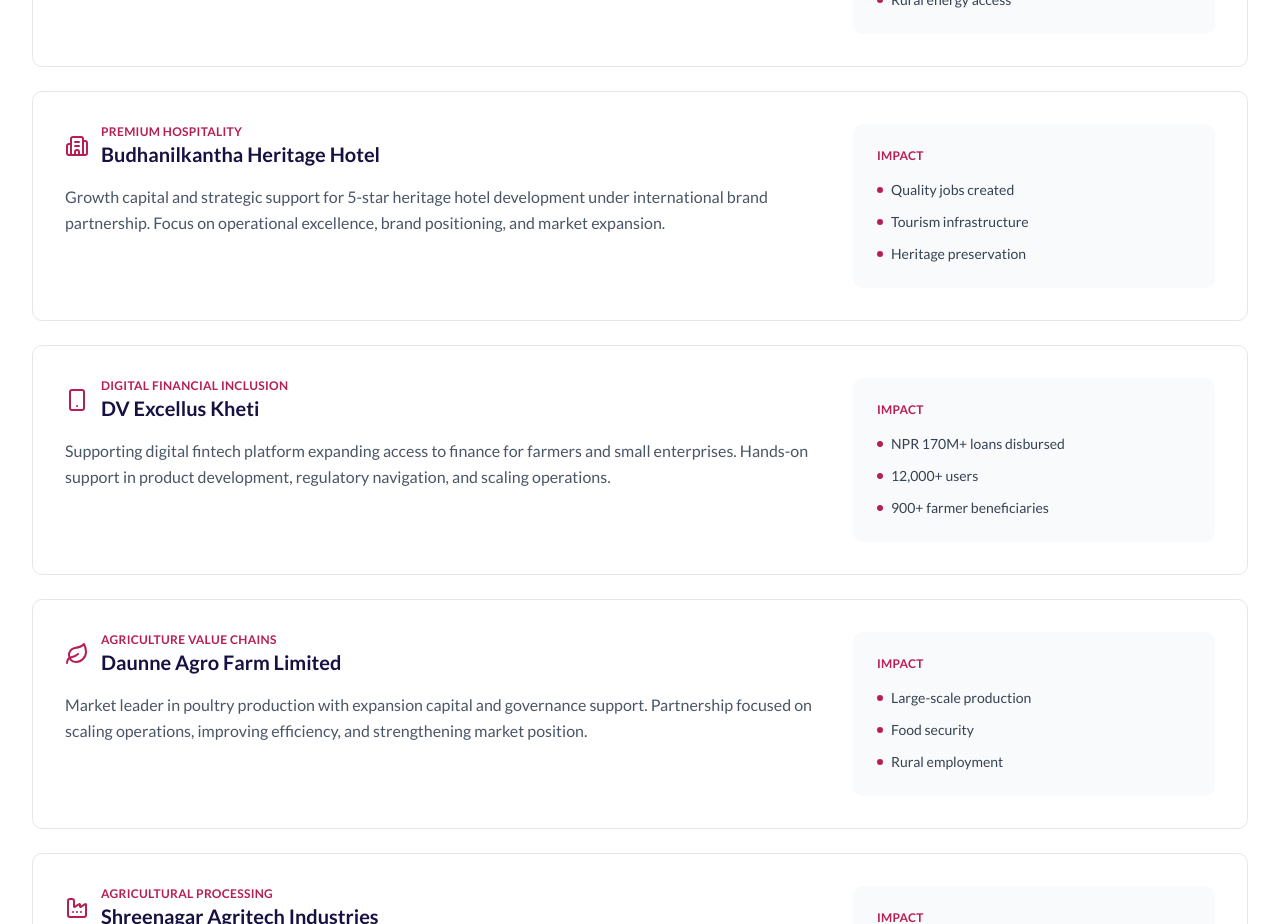
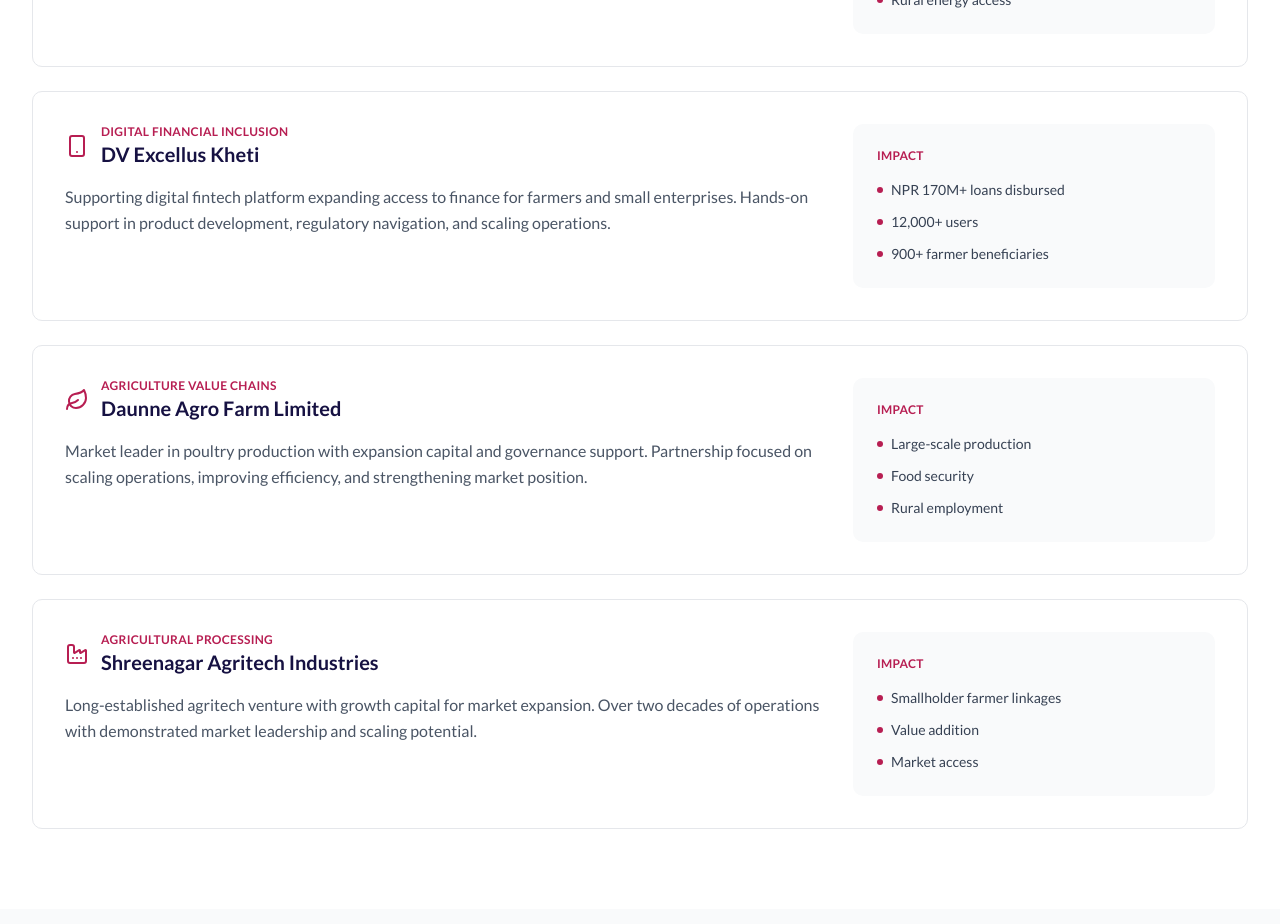
Before and after one commit to HeloPras/aadhyanta-website, a Next.js app: page /fund/nofone in a window 1280 px wide. Shown: the part 3340-4264 px from the top of the page. Built offline with nearby package versions, Linux system fonts and the light colour scheme.

Commit message:
hide simrik and budhanilkhantha

```diff
--- a/app/(app)/about/page.tsx
+++ b/app/(app)/about/page.tsx
@@ -317,6 +317,10 @@ const AboutPage: React.FC = () => {
               </div>
             ))}
           </div>
+          <a href="/program" className='group'>
+          <button  className="inline-flex items-center bg-primary-pink cursor-pointer gap-2 px-6   py-4 rounded-lg font-semibold text-white transition-all duration-300 hover:shadow-lg  mt-16 text-center group-hover:shadow-xl shadow-gray-400 ">
+            Learn More <ArrowRight className="w-5 h-5 group-hover:translate-x-2 transition-all duration-300 " />
+          </button></a>
         </div>
       </section>
 
--- a/app/(app)/fund/nofone/page.tsx
+++ b/app/(app)/fund/nofone/page.tsx
@@ -1,10 +1,8 @@
-'use client'
 
-import React, { useState } from 'react';
 import { ChevronRight, CheckCircle, ArrowLeft, Zap, Building2, Smartphone, Leaf, Factory, Shield, Globe, TrendingUp, BarChart3, Users } from 'lucide-react';
 
 
-export default function NOF1Page({ onBack }: { onBack: () => void }) {
+export default function NOF1Page() {
   const stats = [
     { value: 'NPR 300Cr', label: 'Raised from institutions' },
     { value: '18 Months', label: 'Fully deployed' },
@@ -38,13 +36,13 @@ export default function NOF1Page({ onBack }: { onBack: () => void }) {
       description: 'Long-term partnership supporting clean energy generation. Our involvement strengthened governance, improved financial reporting, and facilitated additional financing for expansion projects.',
       impacts: ['MW-scale clean energy', 'CO₂ emissions avoided', 'Rural energy access'],
     },
-    {
-      icon: <Building2 className="w-6 h-6" style={{ color: '#B71E52' }} />,
-      sector: 'Premium Hospitality',
-      name: 'Budhanilkantha Heritage Hotel',
-      description: 'Growth capital and strategic support for 5-star heritage hotel development under international brand partnership. Focus on operational excellence, brand positioning, and market expansion.',
-      impacts: ['Quality jobs created', 'Tourism infrastructure', 'Heritage preservation'],
-    },
+    // {
+    //   icon: <Building2 className="w-6 h-6" style={{ color: '#B71E52' }} />,
+    //   sector: 'Premium Hospitality',
+    //   name: 'Budhanilkantha Heritage Hotel',
+    //   description: 'Growth capital and strategic support for 5-star heritage hotel development under international brand partnership. Focus on operational excellence, brand positioning, and market expansion.',
+    //   impacts: ['Quality jobs created', 'Tourism infrastructure', 'Heritage preservation'],
+    // },
     {
       icon: <Smartphone className="w-6 h-6" style={{ color: '#B71E52' }} />,
       sector: 'Digital Financial Inclusion',
--- a/app/(app)/fund/simrik/page.tsx
+++ b/app/(app)/fund/simrik/page.tsx
@@ -1,7 +1,7 @@
 import React from 'react';
 import { ChevronRight, CheckCircle, ArrowLeft, TrendingUp, Users, Target, Award, Briefcase, Shield, Factory, GraduationCap, Building2, Globe, Zap, Leaf } from 'lucide-react';
 
-export default function SimrikFundPage({ onBack }: { onBack?: () => void }) {
+export default function SimrikFundPage() {
   const marketStats = [
     { value: '<10%', label: 'Bank credit to women-led businesses' },
     { value: '42%', label: 'Loan approval rate for women vs 60% for men' },
--- a/app/(app)/program/page.tsx
+++ b/app/(app)/program/page.tsx
@@ -208,7 +208,11 @@ export default function AcceleratorPage() {
               </div>
             ))}
           </div>
+
+
         </div>
+
+
       </section>
 
       {/* ── Specialized Initiatives ── */}
--- a/components/Layout/Navbar.tsx
+++ b/components/Layout/Navbar.tsx
@@ -46,7 +46,7 @@ const Navbar = () => {
       dropdown:[
         {name:"NOF-I", href:"/fund/nofone"},
         {name:"NOF-II", href:"/fund/noftwo"},
-        {name:"Simrik Fund", href:"/fund/simrik"},
+        // {name:"Simrik Fund", href:"/fund/simrik"},
       ]
     },
     { name: "Program", href: "/program" },
```
